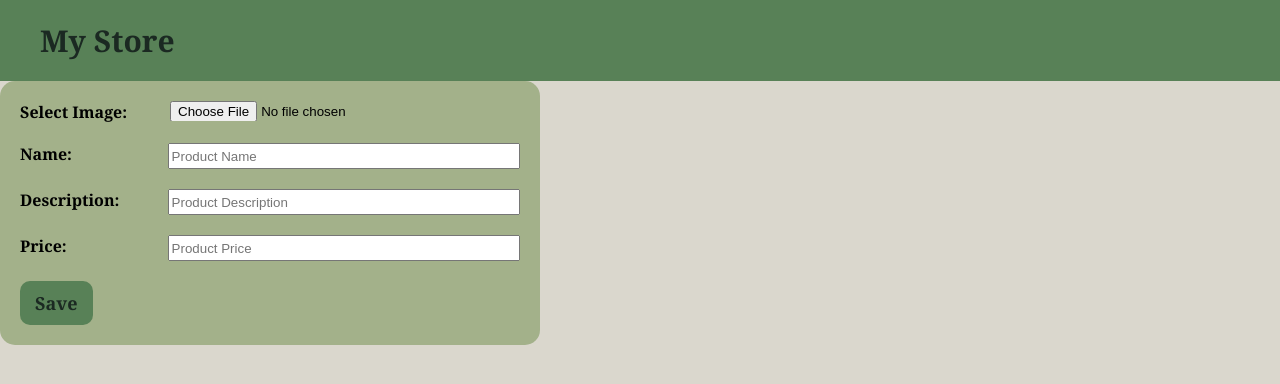
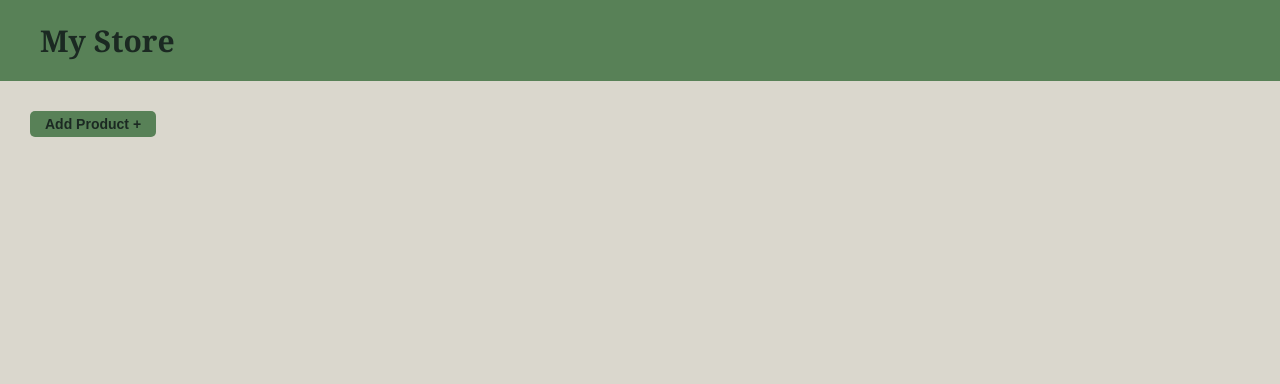
Before and after one commit to aviv187/dev-skiller_react-test, a React (Create React App) app: page / in a window 1280 px wide. Shown: the top 384 px of the page. Built offline with nearby package versions, Linux system fonts and the light colour scheme.

Commit message:
adding the products list

```diff
--- a/package.json
+++ b/package.json
@@ -12,7 +12,9 @@
     "@types/react-dom": "^17.0.0",
     "react": "^17.0.2",
     "react-dom": "^17.0.2",
+    "react-redux": "^7.2.5",
     "react-scripts": "4.0.3",
+    "redux": "^4.1.1",
     "sass": "^1.41.1",
     "typescript": "^4.1.2",
     "web-vitals": "^1.0.1"
--- a/src/App.tsx
+++ b/src/App.tsx
@@ -1,7 +1,7 @@
 import React from 'react';
 
-import CreateProduct from './components/ceatreProduct';
 import Header from './components/header';
+import Body from './components/body';
 
 import styles from './scss/app.module.scss'
 
@@ -9,7 +9,7 @@ function App() {
   return (
     <div className={styles.App}>
       <Header></Header>
-      <CreateProduct />
+      <Body />
     </div>
   );
 }
--- /dev/null
+++ b/src/components/body.tsx
@@ -0,0 +1,38 @@
+import React, { useState } from 'react';
+import { useSelector } from 'react-redux'
+
+import styles from '../scss/body.module.scss'
+import CreateProduct from './ceatreProduct';
+
+const Body = () => {
+  const products: {
+    img: string;
+    name: string;
+    description: string;
+    price: number;
+  }[] = useSelector((state: any) => state.products);
+
+  const [addProduct, setAddProduct] = useState(false)
+
+  return (
+    <div className={styles.body}>
+      <button onClick={() => setAddProduct(!addProduct)}>Add Product +</button>
+      <div className={styles.row}>
+        <div className={styles.products_list}>
+          {products.map((prod, i) => {
+            return <div key={`${prod.name} ${i}`} className={styles.item}>
+              <img src={prod.img} alt='Pruduct' />
+              <div>
+                <div>{prod.name} - {prod.price}$</div>
+                <div>{prod.description}</div>
+              </div>
+            </div>
+          })}
+        </div>
+        {addProduct && <CreateProduct />}
+      </div>
+    </div>
+  );
+}
+
+export default Body;
--- a/src/components/ceatreProduct.tsx
+++ b/src/components/ceatreProduct.tsx
@@ -1,8 +1,12 @@
 import React, { ChangeEvent, useRef, useState } from 'react';
+import { useDispatch } from 'react-redux';
+import { addProduct } from '../redux/products';
 
 import styles from '../scss/form.module.scss'
 
 const CreateProduct = () => {
+  const dispatch = useDispatch();
+
   const [img, setImg] = useState<string | undefined>();
 
   const formRef = useRef<HTMLFormElement>(null)
@@ -29,10 +33,7 @@ const CreateProduct = () => {
       return;
     }
 
-    console.log(image)
-    console.log(name)
-    console.log(description)
-    console.log(price)
+    dispatch(addProduct({ image, name, description, price }));
   }
 
   return (
--- a/src/index.tsx
+++ b/src/index.tsx
@@ -2,9 +2,18 @@ import React from 'react';
 import ReactDOM from 'react-dom';
 import App from './App';
 
+import { createStore } from 'redux'
+import { Provider } from 'react-redux';
+import { products } from './redux/products';
+import { combineReducers } from 'redux'
+
+const store = createStore(combineReducers({ products }))
+
 ReactDOM.render(
   <React.StrictMode>
-    <App />
+    <Provider store={store}>
+      <App />
+    </Provider>
   </React.StrictMode>,
   document.getElementById('root')
 );
--- /dev/null
+++ b/src/redux/products.tsx
@@ -0,0 +1,16 @@
+export const products = (state: any = [], action: any) => {
+  switch (action.type) {
+    case 'ADD_PRODUCT':
+      state.push(action.product);
+      return state;
+    default:
+      return state;
+  }
+}
+
+export const addProduct = (product: any) => {
+  return {
+    type: 'ADD_PRODUCT',
+    product
+  }
+}
--- /dev/null
+++ b/src/scss/body.module.scss
@@ -0,0 +1,39 @@
+@import './colors.scss';
+
+.body {
+  margin: 30px;
+
+  .products_list {
+    display: flex;
+    flex-direction: column;
+   row-gap: 10px;
+   margin-top: 15px;
+
+    .item {
+      width: 500px;
+      background-color: $box-color;
+      padding: 10px;
+      border-radius: 10px;
+      display: flex;
+      flex-direction: row;
+      column-gap: 30px;
+    }
+  }
+
+  .row {
+    display: flex;
+    flex-direction: row;
+    column-gap: 20px;
+  }
+
+  button {
+    background-color: $main-color;
+    color: $text-color;
+    border: none;
+    width: fit-content;
+    font-size: 14px;
+    font-weight: bolder;
+    padding: 5px 15px;
+    border-radius: 5px;
+  }
+}
--- a/src/scss/form.module.scss
+++ b/src/scss/form.module.scss
@@ -2,7 +2,6 @@
 
 .form {
   width: 500px;
-  max-width: 500px;
   background-color: $box-color;
   padding: 20px;
   display: flex;
@@ -44,5 +43,6 @@
     font-weight: bolder;
     padding: 10px 15px;
     border-radius: 10px;
+    cursor: pointer;
   }
 }
```
Also changed, not shown: 2 other files (tests, documents, lock files or other folders).
